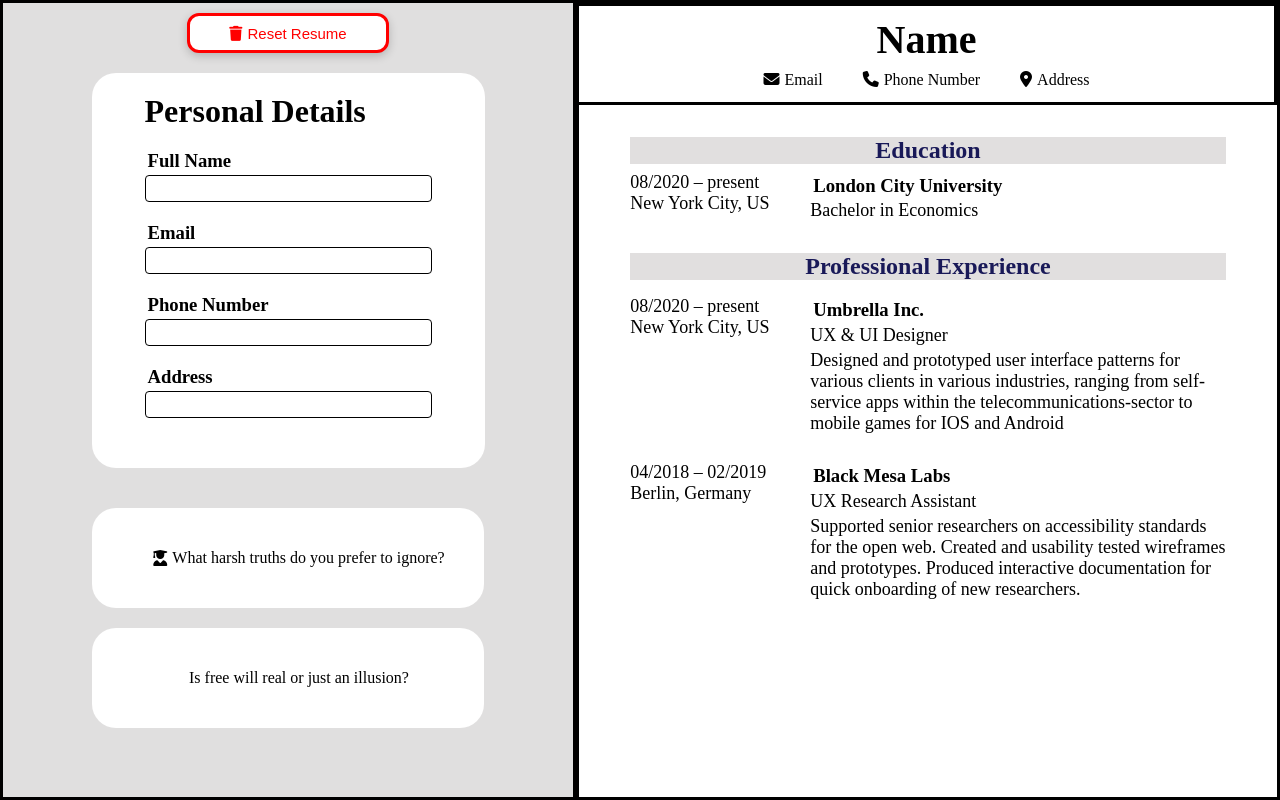
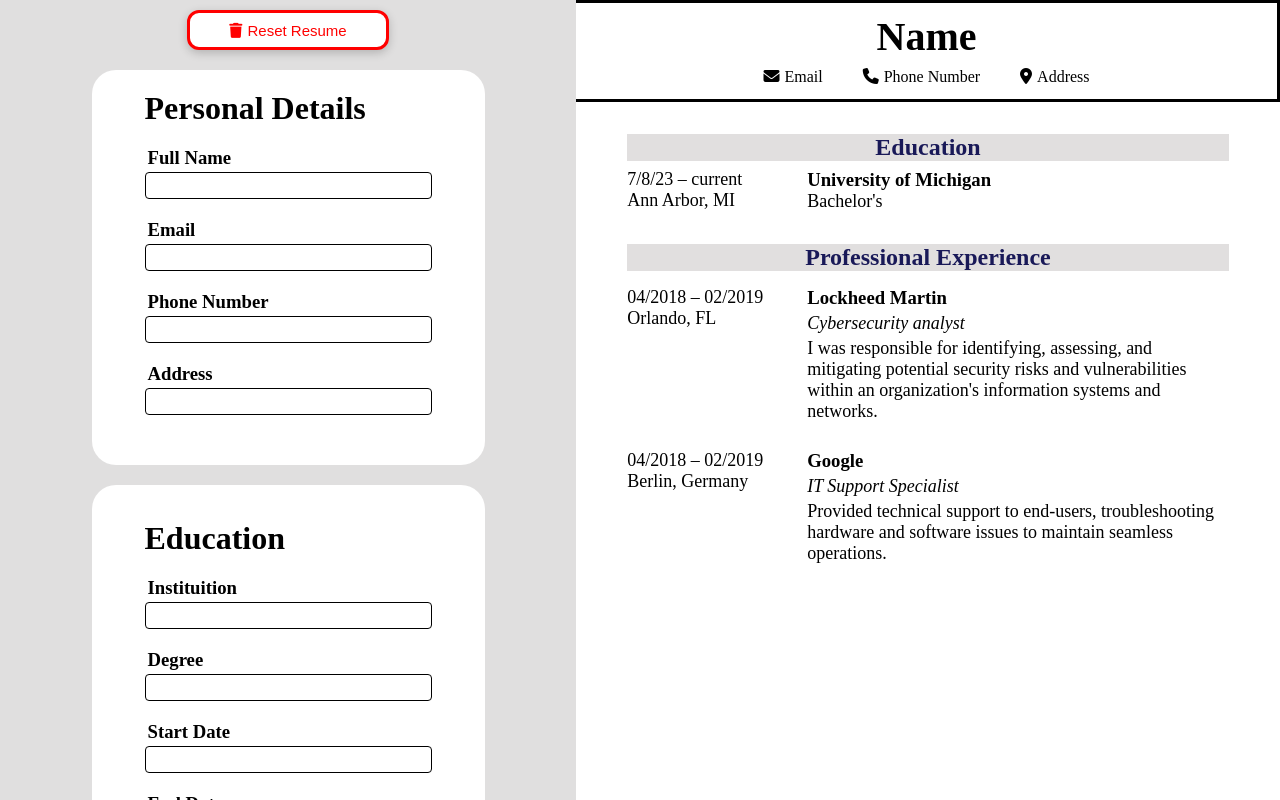
Before and after one commit to Steven-program/ResumeBuilder, a React (Vite) app: page / in a window 1280 px wide. Built offline with nearby package versions, Linux system fonts and the light colour scheme.

Commit message:
Created Full Functionality for Resume Application

```diff
--- a/src/App.css
+++ b/src/App.css
@@ -16,9 +16,6 @@
 
 }
 
-.edit, .resume{
-  border:solid black;
-}
 
 .edit{
   min-width: 202px;
--- a/src/App2.css
+++ b/src/App2.css
@@ -6,13 +6,17 @@
     background-color: rgb(224, 223, 223);
 }
 
+.edit, .resume{
+    height: 100vh;
+    overflow: auto;
+}
+
 .modify{
-    height: 55px;
     width: 395px;
     border-radius: 24px;
     min-width: 202px;
     background-color: white;
-    height: 40px;
+    min-height: 40px;
     width: 190px;
     font-size: 15px;
     cursor:pointer;
@@ -55,73 +59,56 @@
     margin: 20px;
 }
 
-h3{
+.edit h3, .professional-experience h3{
     margin: 3px;
 }
 
 input{
     width: 285px;
     border-radius: 4px;
-    height: 25px;
+    min-height: 25px;
     border:solid;
     border-width: 0.2px;
     text-indent: 10px;
 }
 
-.accordion__item {
-   margin: 20px;
+.education-details{
+    max-height: 400px;
+    padding-left: 33px;
+    padding-right: 33px;
+    padding-bottom: 30px;
+    padding-top:15px;
+    min-width: 252px;
+    background-color: white;
+    border-radius: 24px;
 }
 
-.accordion__button {
-    height: 100px;
-    width: 392px;
-    cursor:pointer;
-    background-color:white;
-    border-radius: 24px;
-    border:none;
-    display:flex;
-    justify-content: center;
-    align-items:center;
+.scroll{
+    overflow-x: hidden;
+    overflow-y: auto;
 }
 
-.accordion__button:hover {
-    background-color: #ddd;
+.centered{
+    width: 100vw;
+    display:flex;
+    flex-direction: column;
+    justify-content: center;
+    align-items: center;
+    gap: 10px;
 }
 
-.accordion__button:before {
-    border:none;
-    content: '';
-    height: 10px;
-    width: 10px;
-    margin-right: 12px;
 
-
+.long-description{
+    padding-bottom: 156px;
 }
 
-.accordion__button[aria-expanded='true']::before,
-.accordion__button[aria-selected='true']::before {
-    transform: rotate(45deg);
+.professional-experience{
+    max-height: 800px;
+    padding-left: 33px;
+    padding-right: 33px;
+    padding-bottom: 30px;
+    padding-top:15px;
+    min-width: 252px;
+    background-color: white;
+    border-radius: 24px;
 }
-
-[hidden] {
-    display: none;
-}
-
-.accordion__panel {
-    padding: 20px;
-    animation: fadein 0.35s ease-in;
-}
-
-/* -------------------------------------------------- */
-/* ---------------- Animation part ------------------ */
-/* -------------------------------------------------- */
-
-@keyframes fadein {
-    0% {
-        opacity: 0;
-    }
-
-    100% {
-        opacity: 1;
-    }
-}
--- a/src/main.jsx
+++ b/src/main.jsx
@@ -1,7 +1,7 @@
 import React from 'react'
 import ReactDOM from 'react-dom/client'
 import App from './App.jsx'
-import resumeWriter from './resume_write.jsx'
+
 
 ReactDOM.createRoot(document.getElementById('root')).render(
   <React.StrictMode>
--- a/src/resume_placeholder.jsx
+++ b/src/resume_placeholder.jsx
@@ -1,26 +1,58 @@
 import React, { useState } from "react";
-import {
-    Accordion,
-    AccordionItem,
-    AccordionItemHeading,
-    AccordionItemButton,
-    AccordionItemPanel,
-} from 'react-accessible-accordion';
 
 
-export default function ResumeRender() {
+export default function ResumeRender(props) {
     const [name, setName] = useState('');
     const [email, setEmail] = useState('');
     const [phone, setPhone] = useState('');
     const [address, setAddress] = useState('');
+    const [school, setSchool] = useState('');
+    const [degree, setDegree] = useState('');
+    const [dateBegin, setDateBegin] = useState('');
+    const [dateEnd, setDateEnd] = useState('');
+    const [location, setLocation] = useState('');
+
+
+    const [location2, setLocation2] = useState('');
+    const [company1, setCompany1] = useState('');
+    const [dateBegin2, setDateBegin2] = useState('');
+    const [dateEnd2, setDateEnd2] = useState('');
+    const [role, setRole] = useState('');
+    const [description, setDescription] = useState('');
+
+    const [location3, setLocation3] = useState('');
+    const [company3, setCompany3] = useState('');
+    const [dateBegin3, setDateBegin3] = useState('');
+    const [dateEnd3, setDateEnd3] = useState('');
+    const [role3, setRole3] = useState('');
+    const [description3, setDescription3] = useState('');
 
     function clearResume() {
         setName('');
         setEmail('');
         setPhone('');
         setAddress('');
+        setSchool('');
+        setDegree('');
+        setDateBegin('');
+        setDateEnd('');
+        setLocation('');
+
+        setRole('');
+        setLocation2('');
+        setDateBegin2('');
+        setDateEnd2('');
+        setCompany1('');
+        setDescription('');
+
+
+        setRole3('');
+        setLocation3('');
+        setDateBegin3('');
+        setDateEnd3('');
+        setCompany3('');
+        setDescription3('');
     }
-
 
     return (
         <>
@@ -51,37 +83,115 @@ export default function ResumeRender() {
                         </div>
                     </div>
 
-                    <Accordion allowZeroExpanded="true">
-                        <AccordionItem>
-                            <AccordionItemHeading >
-                                <AccordionItemButton>
-                                    <i class="fa-solid fa-user-graduate"></i>What harsh truths do you prefer to ignore?
-                                </AccordionItemButton>
-                            </AccordionItemHeading>
-                            <AccordionItemPanel>
-                                <p>
-                                    Exercitation in fugiat est ut ad ea cupidatat ut in
-                                    cupidatat occaecat ut occaecat consequat est minim minim
-                                    esse tempor laborum consequat esse adipisicing eu
-                                    reprehenderit enim.
-                                </p>
-                            </AccordionItemPanel>
-                        </AccordionItem>
-                        <AccordionItem>
-                            <AccordionItemHeading>
-                                <AccordionItemButton>
-                                    Is free will real or just an illusion?
-                                </AccordionItemButton>
-                            </AccordionItemHeading>
-                            <AccordionItemPanel>
-                                <p>
-                                    In ad velit in ex nostrud dolore cupidatat consectetur
-                                    ea in ut nostrud velit in irure cillum tempor laboris
-                                    sed adipisicing eu esse duis nulla non.
-                                </p>
-                            </AccordionItemPanel>
-                        </AccordionItem>
-                    </Accordion>
+                    <div className="centered education-edit">
+                        <div className="scroll">
+                            <div className="education-details">
+                                <h1 className="pd">Education</h1>
+                                <div className="info">
+                                    <h3>Instituition</h3>
+                                    <input type="text" value={school} onChange={(event) => setSchool(event.target.value)} />
+                                </div>
+
+                                <div className="info">
+                                    <h3>Degree</h3>
+                                    <input type="text" value={degree} onChange={(event) => setDegree(event.target.value)} />
+                                </div>
+
+                                <div className="info">
+                                    <h3>Start Date</h3>
+                                    <input type="text" value={dateBegin} onChange={(event) => setDateBegin(event.target.value)} />
+                                </div>
+
+                                <div className="info">
+                                    <h3>End Date</h3>
+                                    <input type="text" value={dateEnd} onChange={(event) => setDateEnd(event.target.value)} />
+                                </div>
+
+                                <div className="info">
+                                    <h3>Location</h3>
+                                    <input type="text" value={location} onChange={(event) => setLocation(event.target.value)} />
+                                </div>
+                            </div>
+                        </div>
+
+                    </div>
+
+                    <div className="centered">
+                        <div>
+                            <div className="professional-experience">
+                            <h1 className="pd">Experience</h1>
+                            <div className="info">
+                                <h3>Company Name</h3>
+                                <input type="text" value={company1} onChange={(event) => setCompany1(event.target.value)} />
+                            </div>
+
+                            <div className="info">
+                                <h3>Role</h3>
+                                <input type="text" value={role} onChange={(event) => setRole(event.target.value)} />
+                            </div>
+
+                            <div className="info">
+                                <h3>Start Date</h3>
+                                <input type="text" value={dateBegin2} onChange={(event) => setDateBegin2(event.target.value)} />
+                            </div>
+
+                            <div className="info">
+                                <h3>End Date</h3>
+                                <input type="text" value={dateEnd2} onChange={(event) => setDateEnd2(event.target.value)} />
+                            </div>
+
+                            <div className="info">
+                                <h3>Location</h3>
+                                <input type="text" value={location2} onChange={(event) => setLocation2(event.target.value)} />
+                            </div>
+
+                            <div className="info">
+                                <h3>Description</h3>
+                                <input type="text" value={description} class="long-description" onChange={(event) => setDescription(event.target.value)}></input>
+                            </div>
+                            </div>
+
+                        </div>
+                    </div>
+
+                    <div className="centered">
+                        <div>
+                            <div className="professional-experience">
+                            <h1 className="pd">Experience</h1>
+                            <div className="info">
+                                <h3>Company Name</h3>
+                                <input type="text" value={company3} onChange={(event) => setCompany3(event.target.value)} />
+                            </div>
+
+                            <div className="info">
+                                <h3>Role</h3>
+                                <input type="text" value={role3} onChange={(event) => setRole3(event.target.value)} />
+                            </div>
+
+                            <div className="info">
+                                <h3>Start Date</h3>
+                                <input type="text" value={dateBegin3} onChange={(event) => setDateBegin3(event.target.value)} />
+                            </div>
+
+                            <div className="info">
+                                <h3>End Date</h3>
+                                <input type="text" value={dateEnd3} onChange={(event) => setDateEnd3(event.target.value)} />
+                            </div>
+
+                            <div className="info">
+                                <h3>Location</h3>
+                                <input type="text" value={location3} onChange={(event) => setLocation3(event.target.value)} />
+                            </div>
+
+                            <div className="info">
+                                <h3>Description</h3>
+                                <input type="text" value={description3} class="long-description" onChange={(event) => setDescription3(event.target.value)}></input>
+                            </div>
+                            </div>
+
+                        </div>
+                    </div>
+
 
                 </div>
                 <div className="resume">
@@ -102,13 +212,13 @@ export default function ResumeRender() {
 
                             <div className="description">
                                 <div className="date-time">
-                                    <p>08/2020 &#8211; present</p>
-                                    <p>New York City, US</p>
+                                    <p>{dateBegin ? dateBegin : "7/8/23"} &#8211; {dateEnd ? dateEnd : "current"}</p>
+                                    <p>{location ? location : "Ann Arbor, MI"}</p>
                                 </div>
 
                                 <div className="college">
-                                    <h3>London City University</h3>
-                                    <p className="font-s">Bachelor in Economics</p>
+                                    <h3>{school ? school : "University of Michigan"}</h3>
+                                    <p className="font-s">{degree ? degree : "Bachelor's"}</p>
                                 </div>
                             </div>
                         </div>
@@ -121,27 +231,27 @@ export default function ResumeRender() {
 
                             <div className="description">
                                 <div className="date-time">
-                                    <p>08/2020 &#8211; present</p>
-                                    <p>New York City, US</p>
+                                    <p>{dateBegin2 || "04/2018"} &#8211; {dateEnd2 || " 02/2019"}</p>
+                                    <p>{location2 || "Orlando, FL"}</p>
                                 </div>
 
                                 <div className="descr">
-                                    <h3>Umbrella Inc.</h3>
-                                    <p className="font-s">UX & UI Designer</p>
-                                    <p className="font-s">Designed and prototyped user interface patterns for various clients in various industries, ranging from self-service apps within the telecommunications-sector to mobile games for IOS and Android</p>
+                                    <h3>{company1 || "Lockheed Martin"}</h3>
+                                    <p className="font-s"><i>{role || "Cybersecurity analyst"}</i></p>
+                                    <p className="font-s">{description || "I was responsible for identifying, assessing, and mitigating potential security risks and vulnerabilities within an organization's information systems and networks."}</p>
                                 </div>
                             </div>
 
                             <div className="description">
                                 <div className="date-time">
-                                    <p>04/2018 &#8211; 02/2019</p>
-                                    <p>Berlin, Germany</p>
+                                    <p>{dateBegin3||"04/2018"} &#8211; {dateEnd3||"02/2019"}</p>
+                                    <p>{location3||"Berlin, Germany"}</p>
                                 </div>
 
                                 <div className="descr">
-                                    <h3>Black Mesa Labs</h3>
-                                    <p className="font-s">UX Research Assistant</p>
-                                    <p className="font-s">Supported senior researchers on accessibility standards for the open web. Created and usability tested wireframes and prototypes. Produced interactive documentation for quick onboarding of new researchers.</p>
+                                    <h3>{company3||"Google"}</h3>
+                                    <p className="font-s"><i>{role3||"IT Support Specialist"}</i></p>
+                                    <p className="font-s">{description3||"Provided technical support to end-users, troubleshooting hardware and software issues to maintain seamless operations."}</p>
                                 </div>
                             </div>
                         </div>
```
Also changed, not shown: src/useScript.jsx (added, +17 -0 lines), src/workExperience.jsx (added, +39 -0 lines).
